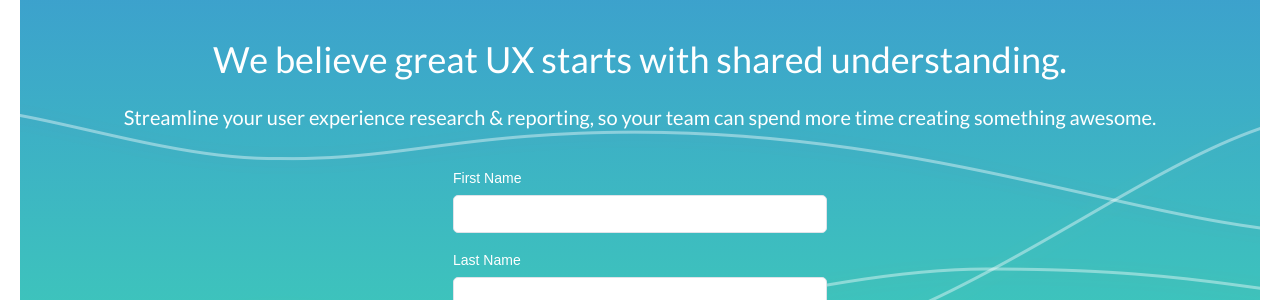
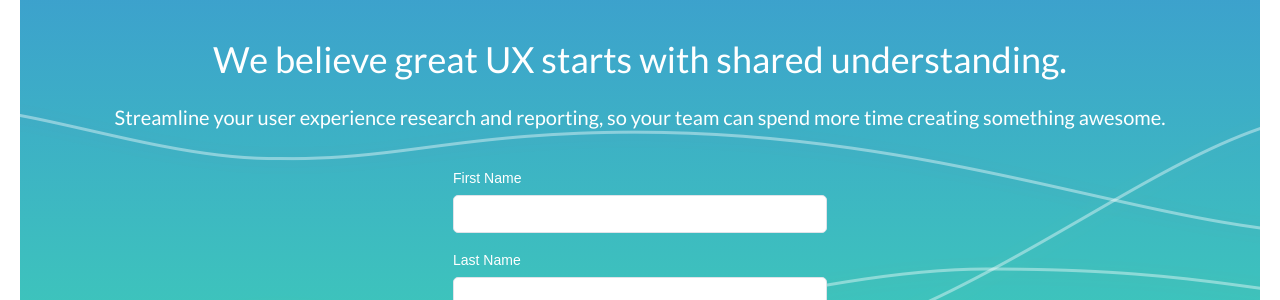
Before and after one commit to davidherse/www_userology, a Jekyll site: the page built from index.md, in a window 1280 px wide. Shown: the part 128-428 px from the top of the page. Built offline with Jekyll 4.4.1, drawn with Linux system fonts in a browser that asks for light colours; comment, search, counter and statistics services are not loaded.

Commit message:
Update text

```diff
--- a/_config.yml
+++ b/_config.yml
@@ -15,7 +15,7 @@
 # in the templates via {{ site.myvariable }}.
 title: Userology
 description: >- # this means to ignore newlines until "baseurl:"
-  Streamline your user experience research & reporting, so your team can spend more time creating something awesome.
+  Streamline your user experience research and reporting, so your team can spend more time creating something awesome.
 baseurl: "" # the subpath of your site, e.g. /blog
 url: "" # the base hostname & protocol for your site, e.g. http://example.com
 
--- a/_layouts/index.html
+++ b/_layouts/index.html
@@ -5,7 +5,7 @@ layout: default
   {% include components/nav/index.html %}
 
   <h1 id="register" class="header__h1">We believe great UX starts with shared understanding.</h1>
-  <p>Streamline your user experience research & reporting, so your team can spend more time creating something awesome.</p>
+  <p>Streamline your user experience research and reporting, so your team can spend more time creating something awesome.</p>
 
 
   <div id="mc_embed_signup" class="register">
```
Also changed, not shown: about.md (+2 -4 lines).
